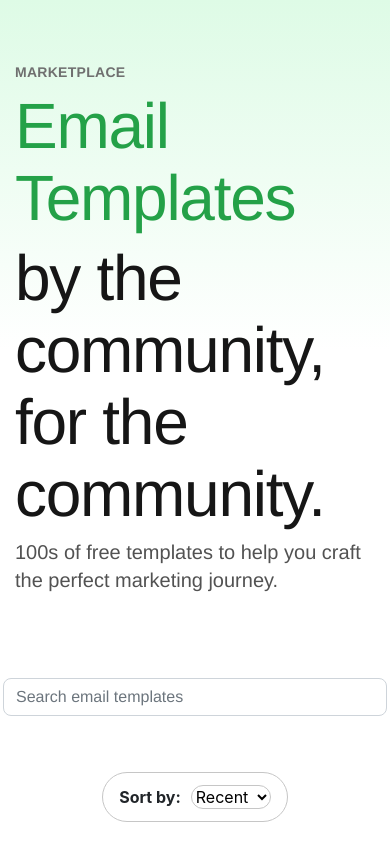
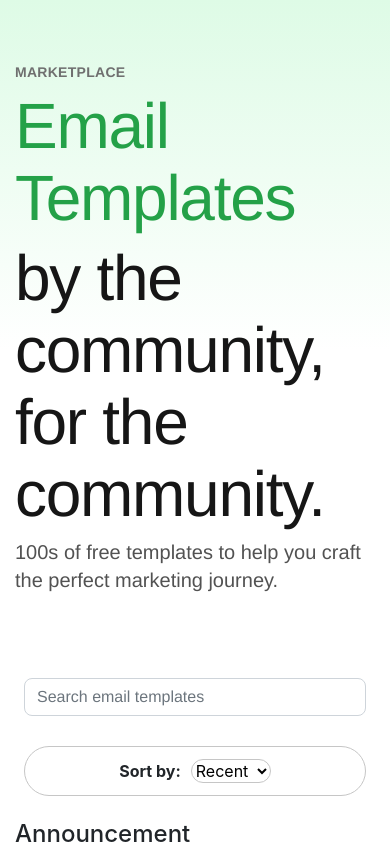
Before and after one commit to gargdev/emailtemplate, a React (Create React App) app: page / in a window 390 px wide. Shown: the top 844 px of the page. Built offline with nearby package versions, Linux system fonts and the light colour scheme.

Commit message:
third commit

```diff
--- a/src/App.css
+++ b/src/App.css
@@ -106,6 +106,16 @@ gap: 2px;
     gap: 2rem;
   }
 
+  .filter{
+    margin-top: -8%;
+    display: flex;
+    width: 342px;
+    padding: 12px 16px;
+    justify-content: center;
+    align-items: center;
+    gap: 2px;
+  }
+
   .header-section{
     margin-top: -80%;
   }
--- a/src/styles/searchbar.css
+++ b/src/styles/searchbar.css
@@ -12,3 +12,13 @@
     font-weight: 400;
     line-height: 24px; /* 150% */
 }
+
+@media only screen and (max-width: 1041px){
+    .srch-bar{
+        display: flex;
+        width: 342px;
+        flex-direction: column;
+        justify-content: center;
+        align-items: flex-start;
+    }
+}
```
